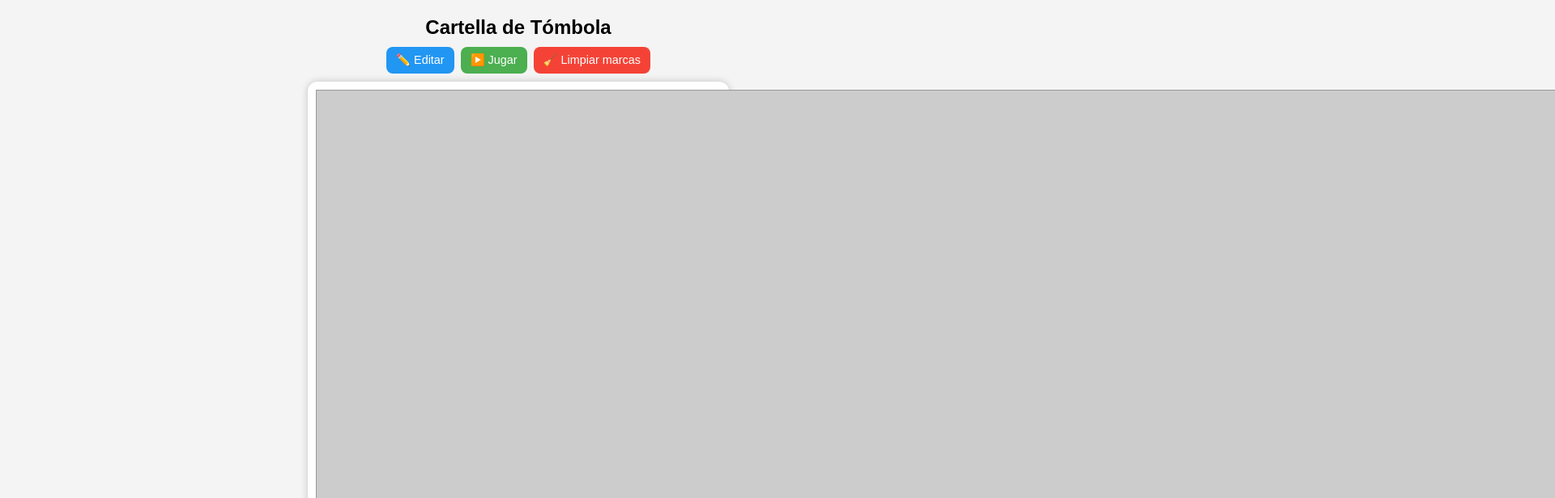
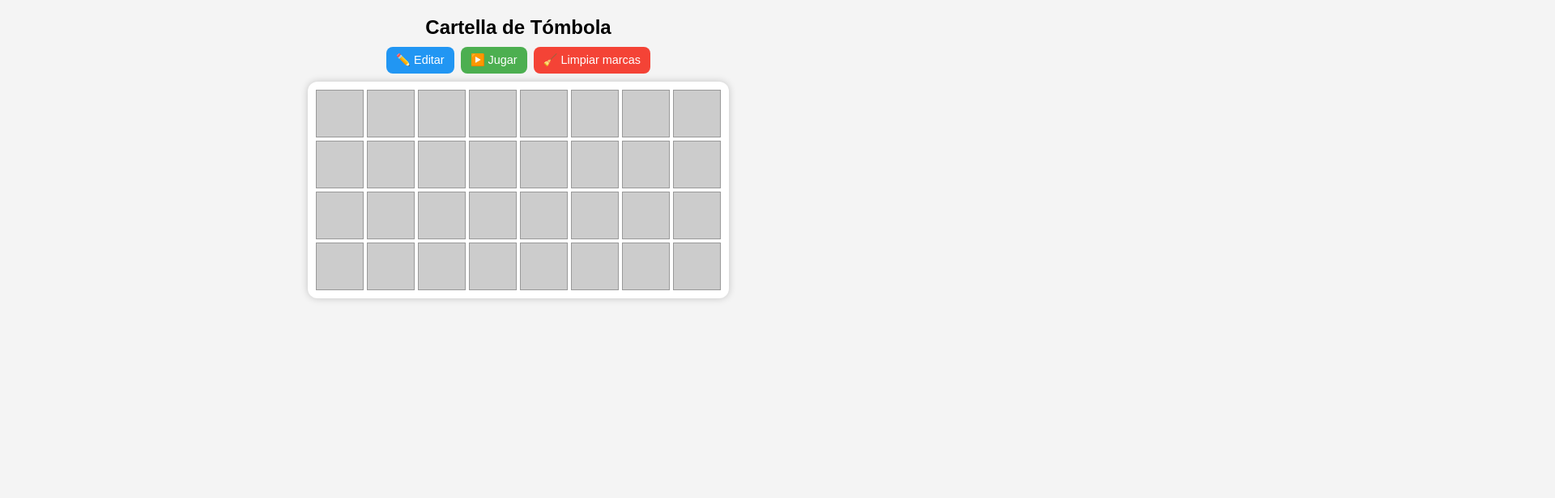
Before and after one commit to chamvi-host/tombola, a plain HTML site: page index.html in a window 1280 px wide. Shown: the top 616 px of the page at 81% size, 1920 px wide, since content can reach past the window. Drawn offline with Linux system fonts and the light colour scheme.

Commit message:
Update index.html

```diff
--- a/index.html
+++ b/index.html
@@ -17,8 +17,7 @@
 
     .cartella {
       display: grid;
-      grid-template-columns: repeat(9, 1fr);
-      grid-template-rows: repeat(4, 1fr);
+      grid-template-columns: repeat(8, 1fr);
       gap: 4px;
       background: white;
       padding: 10px;
@@ -98,39 +97,40 @@
 
   <script>
     const rows = 3;
-    const cols = 9;
+    const cols = 8;
     const cartella = document.getElementById('cartella');
     let editMode = true;
 
     function createCartella() {
       cartella.innerHTML = '';
 
-      // Primera fila horizontal única con casilla editable en el medio
-      const topCell = document.createElement('div');
-      topCell.className = 'cell';
-      topCell.style.gridColumn = '1 / -1'; // ocupa toda la fila
+      // Fila superior: solo una casilla en el medio editable
+      for (let c = 0; c < cols; c++) {
+        const cell = document.createElement('div');
+        cell.className = 'cell';
+        if (c === Math.floor(cols / 2)) {
+          const input = document.createElement('input');
+          input.type = 'text';
+          input.maxLength = 2;
+          input.addEventListener('input', () => {
+            if (input.value.trim() === '') {
+              cell.classList.remove('number');
+              cell.classList.remove('marked');
+            } else {
+              cell.classList.add('number');
+            }
+          });
+          cell.addEventListener('click', () => {
+            if (!editMode && cell.classList.contains('number')) {
+              cell.classList.toggle('marked');
+            }
+          });
+          cell.appendChild(input);
+        }
+        cartella.appendChild(cell);
+      }
 
-      const topInput = document.createElement('input');
-      topInput.type = 'text';
-      topInput.maxLength = 2;
-      topInput.style.width = '40%';
-      topInput.addEventListener('input', () => {
-        if (topInput.value.trim() === '') {
-          topCell.classList.remove('number');
-          topCell.classList.remove('marked');
-        } else {
-          topCell.classList.add('number');
-        }
-      });
-      topCell.addEventListener('click', () => {
-        if (!editMode && topCell.classList.contains('number')) {
-          topCell.classList.toggle('marked');
-        }
-      });
-      topCell.appendChild(topInput);
-      cartella.appendChild(topCell);
-
-      // 3 filas normales de 9 casillas cada una
+      // 3 filas verticales de 9 casillas cada una
       for (let r = 0; r < rows; r++) {
         for (let c = 0; c < cols; c++) {
           const cell = document.createElement('div');
```
